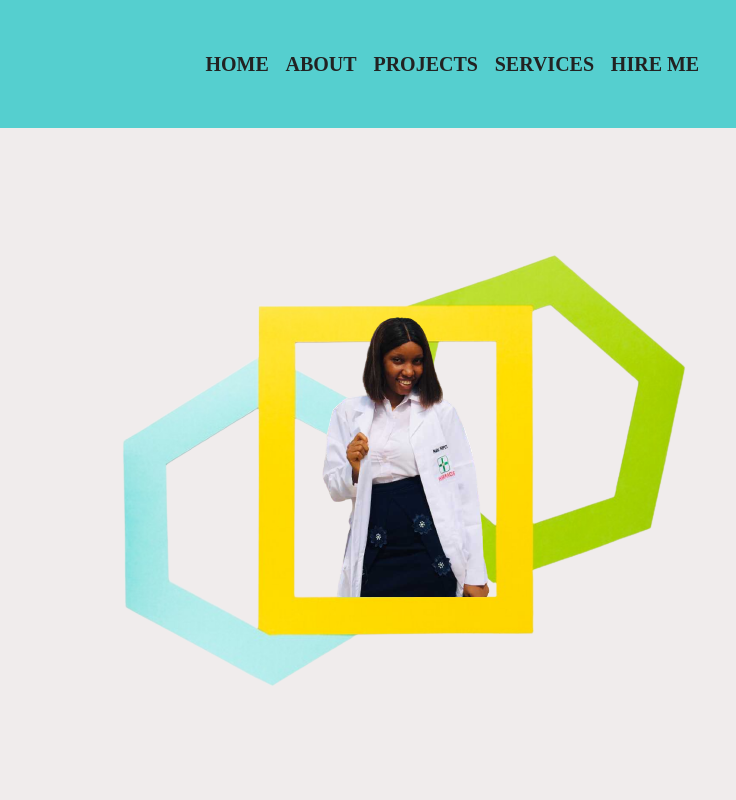
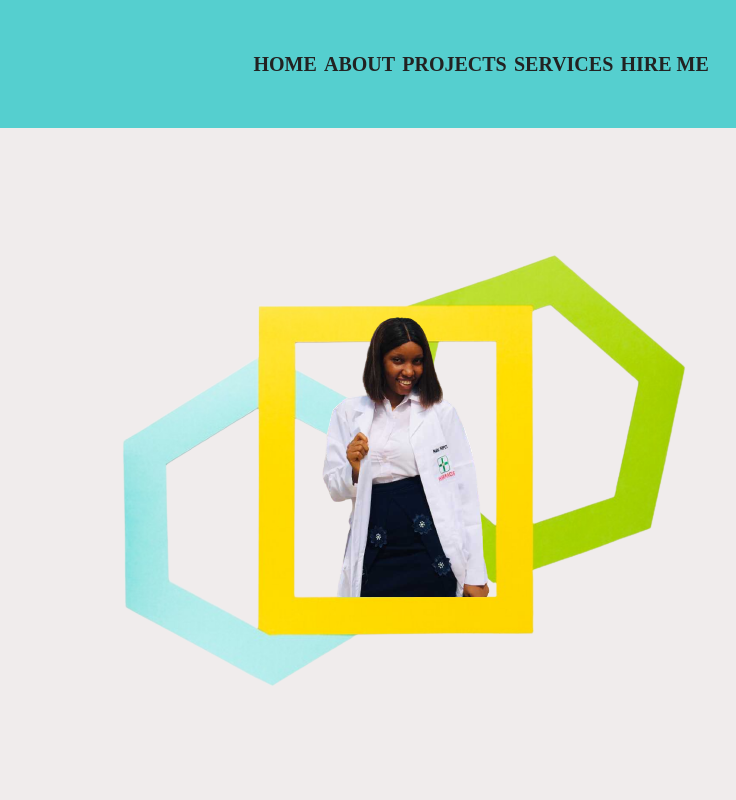
Before and after one commit to Perpe123/Lesson_3_task_6_Obiefuna_Toochi, a website: page index.html in a window 1280 px wide. Shown: the top 800 px of the page, 544-1280 px from the left. Drawn offline with Linux system fonts and the light colour scheme.

Commit message:
push the corrected files

```diff
--- a/css/style.css
+++ b/css/style.css
@@ -164,7 +164,8 @@ header {
 nav a {
     color: #222;
     font-weight: 700;
-    margin-right: 0.8rem;
+    font-size: 12px;
+    margin-right: 0.2rem;
     text-decoration: none;
 }
 
```
